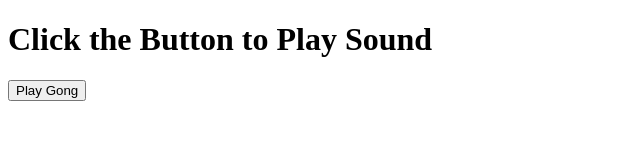
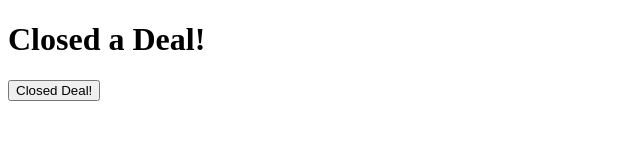
Before and after one commit to BASRecruiting/GONGbutton, a plain HTML site: page index.html in a window 1280 px wide. Shown: the whole page, without its empty margins (0-640 px from the left). Drawn offline with Linux system fonts and the light colour scheme.

Commit message:
Update index.html

```diff
--- a/index.html
+++ b/index.html
@@ -1,11 +1,11 @@
 <!DOCTYPE html>
 <html>
 <head>
-  <title>Sound Test</title>
+  <title>GONG</title>
 </head>
 <body>
-  <h1>Click the Button to Play Sound</h1>
-  <button onclick="playSound()">Play Gong</button>
+  <h1>Closed a Deal!</h1>
+  <button onclick="playSound()">Closed Deal!</button>
   <audio id="sound" src="gong-bell-129820.mp3"></audio>
   <script>
     function playSound() {
```
